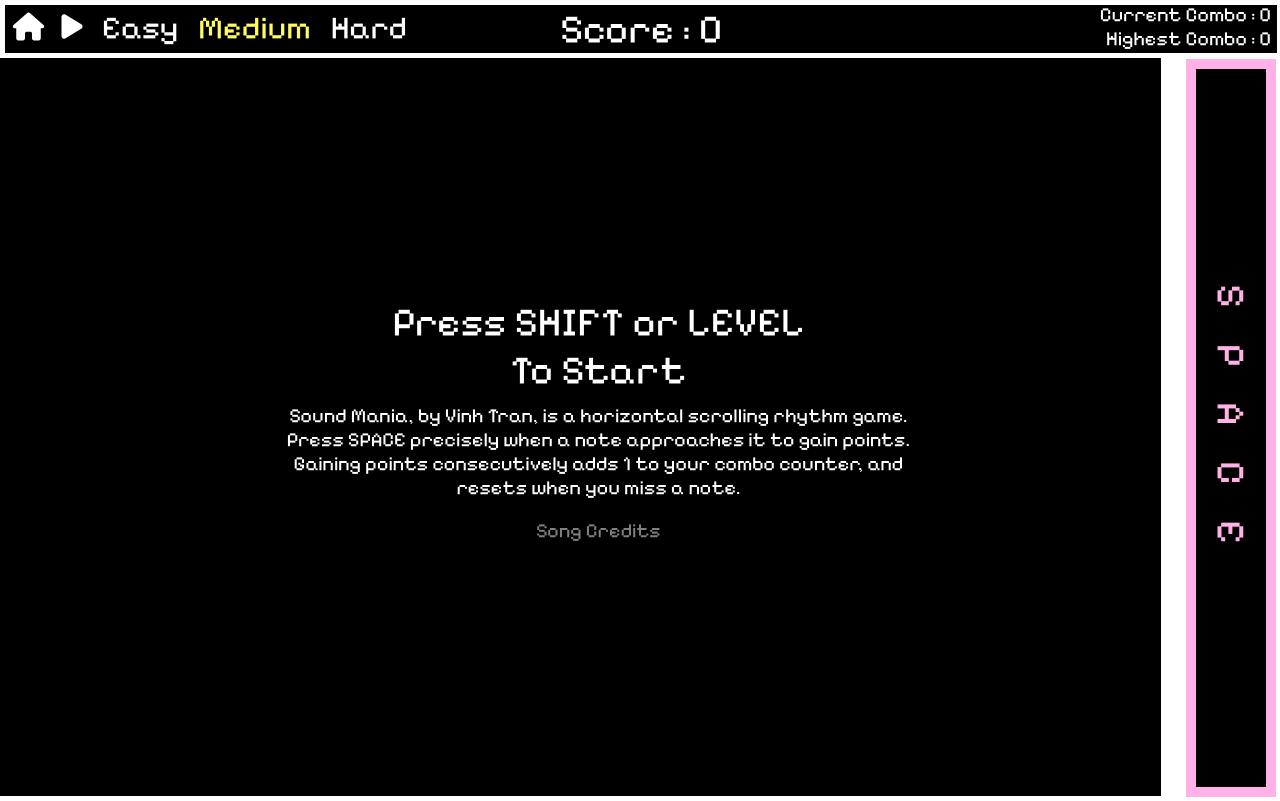
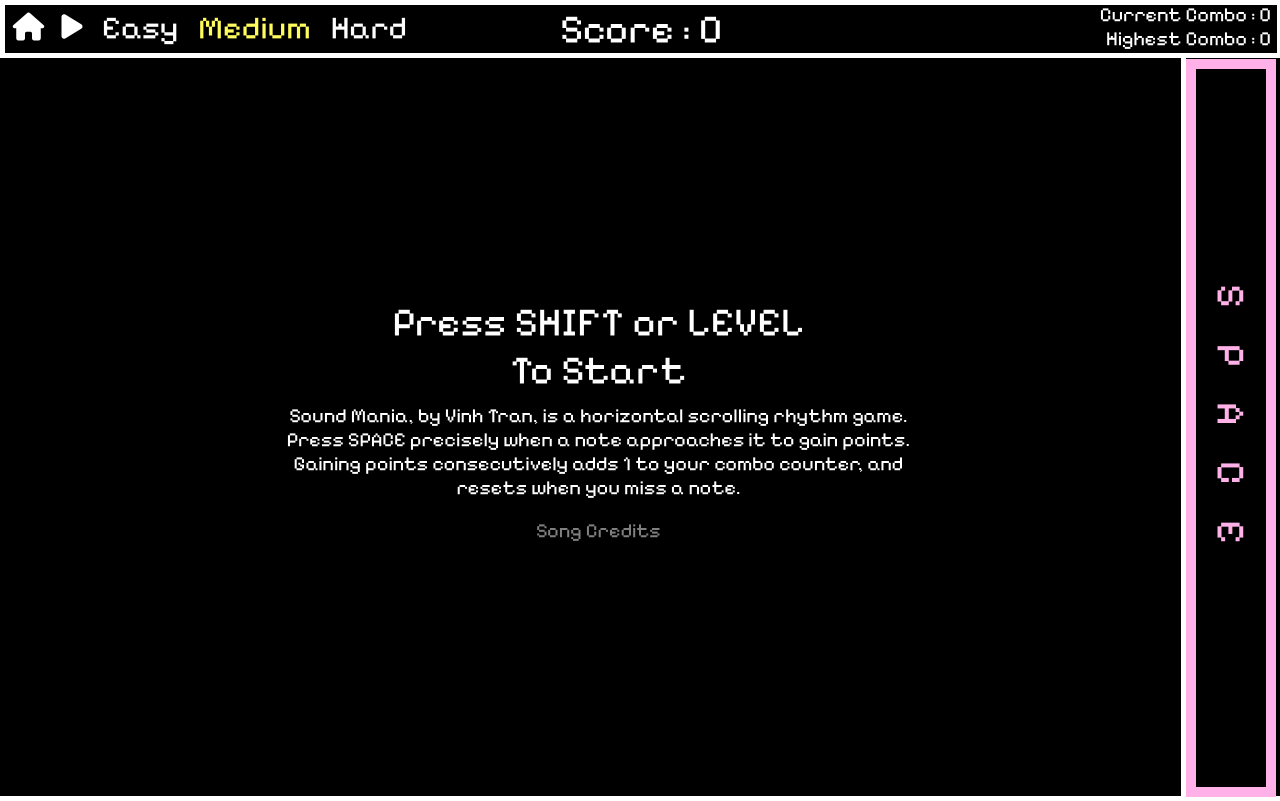
Before and after one commit to v-iinh/sound-mania, a plain HTML site: page game-two/main.html in a window 1280 px wide. Drawn offline with Linux system fonts and the light colour scheme.

Commit message:
reverted div

```diff
--- a/game-two/style.css
+++ b/game-two/style.css
@@ -160,7 +160,7 @@ body{
 }
 
 .borderLine {
-    border-left: 119px solid white;
+    border-left: 5px solid white;
     height: 100vh;
     display: flex;
     justify-content: space-between;
@@ -169,7 +169,7 @@ body{
 }
 
 .borderLine1 {
-    right: 0;
+    left: 92.3%;
     position: absolute;
 
 }
```
